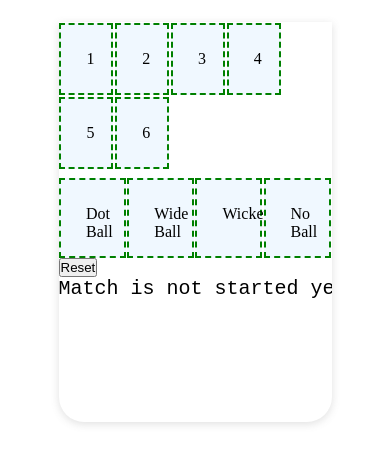
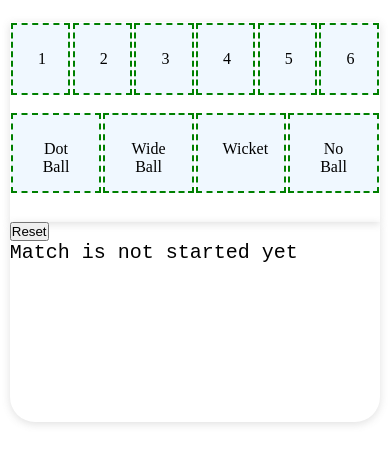
Before and after one commit to Ankeshkewat/crico, a plain HTML site: page index.html in a window 390 px wide. Shown: the part 70-534 px from the top of the page. Drawn offline with Linux system fonts and the light colour scheme.

Commit message:
responsiveness added

```diff
--- a/styles.css
+++ b/styles.css
@@ -71,10 +71,26 @@ pre{
 }
 
 @media only screen and (max-width:474px){
-    #container>div:first-child{
-        height: 155px;
-    }
+
     pre{
         font-size: 20px;
     }
+    #container, #result{
+        width: 80%;
+    }
 }
+@media only screen and (max-width:417px){
+    #container, #result{
+        width: 85%;
+    }
+}
+@media only screen and (max-width:395px){
+    #container, #result{
+        width: 95%;
+    }
+}
+@media only screen and (max-width:355px){
+    #container, #result{
+        width: 100%;
+    }
+}
```
